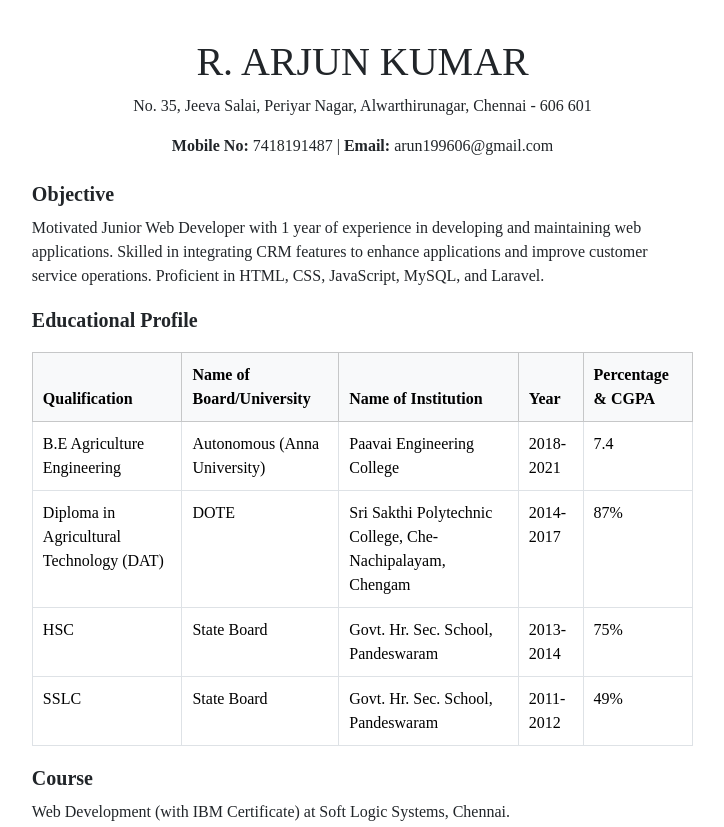
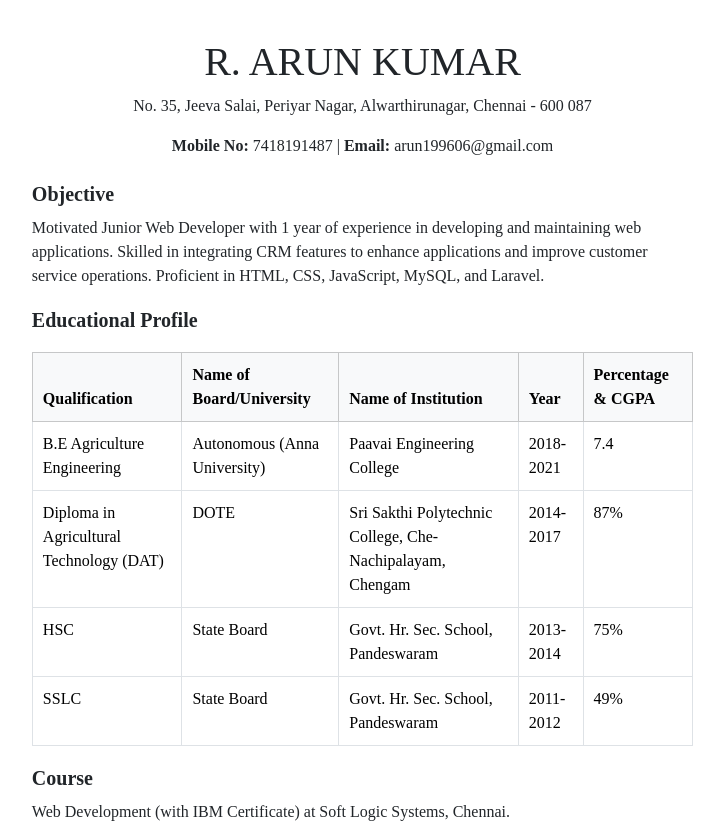
Before and after one commit to Arunkumaar1996/resume, a plain HTML site: page index.html in a window 1280 px wide. Shown: the top 827 px of the page, without its empty margins (268-992 px from the left). Drawn offline with nearby package versions, Linux system fonts and the light colour scheme.

Commit message:
Update index.html
change name

```diff
--- a/index.html
+++ b/index.html
@@ -90,8 +90,8 @@
     <div class="content" id="content-to-pdf">
         <!-- Header Section -->
         <div class="text-center mb-4"  contenteditable="true">
-            <h1>R. ARJUN KUMAR</h1>
-            <p>No. 35, Jeeva Salai, Periyar Nagar, Alwarthirunagar, Chennai - 606 601</p>
+            <h1>R. ARUN KUMAR</h1>
+            <p>No. 35, Jeeva Salai, Periyar Nagar, Alwarthirunagar, Chennai - 600 087</p>
             <p><strong>Mobile No:</strong> 7418191487 | <strong>Email:</strong> arun199606@gmail.com</p>
         </div>
 
@@ -225,7 +225,7 @@
             </div>
             <div class="d-flex mt-1">
                 <p  contenteditable="true" style="padding-right: 200px;"><strong>Date:</strong></p>
-                <p><strong>(R. ARJUN KUMAR)</strong></p>
+                <p><strong>(R. ARUN KUMAR)</strong></p>
             </div>
         </div>
     </div>
```
